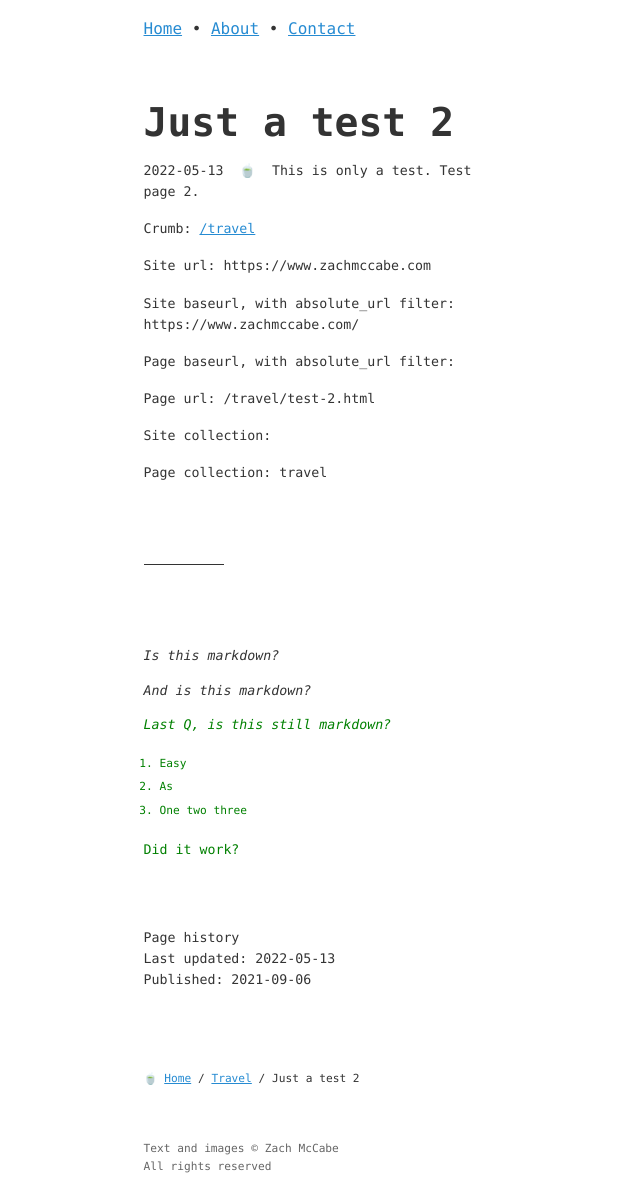
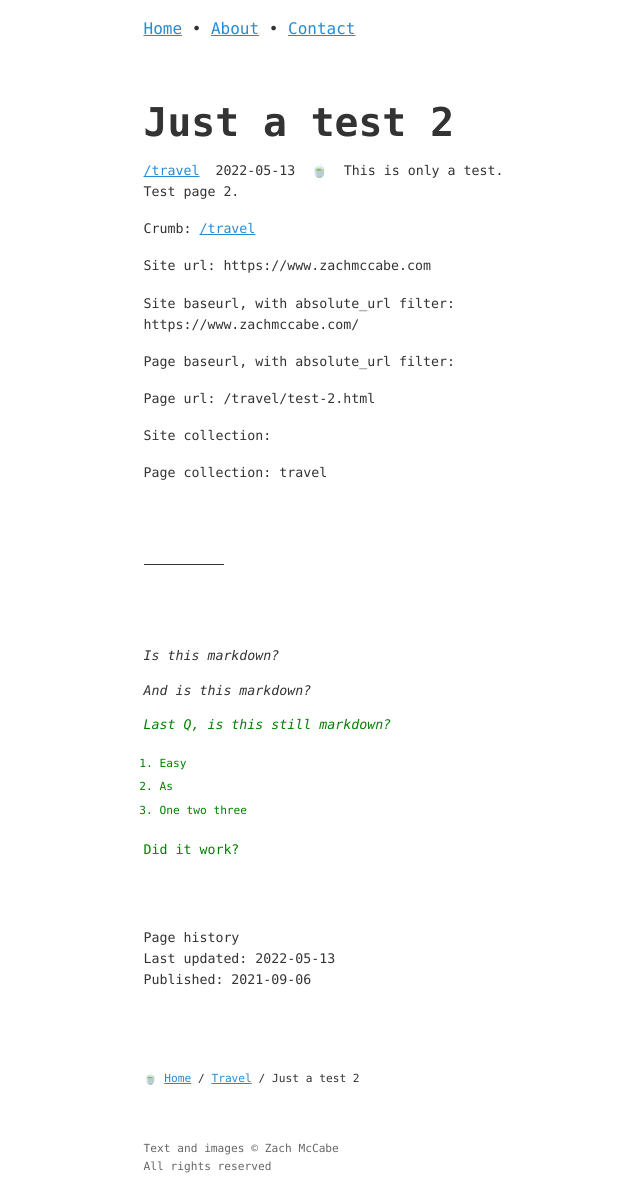
Before and after one commit to zachmccabe/zachmccabe.github.io, a Jekyll site: the page built from _travel/test-2.md, in a window 1280 px wide. Shown: the whole page, without its empty margins (191-831 px from the left). Built offline with Jekyll 4.4.1, drawn with Linux system fonts in a browser that asks for light colours.

Commit message:
Update kao_midnite_3.html

```diff
--- a/_layouts/kao_midnite_3.html
+++ b/_layouts/kao_midnite_3.html
@@ -24,7 +24,7 @@
 <h1 id="{{ page.title }}">{{ page.title }}</h1>
 </header>
 <main>
-{%- if page.lede == "print" -%}<p>{%- include print_update.html -%}&nbsp;&nbsp;{%- include emoji_collection_switch.html -%}&nbsp;&nbsp;{{ page.description }}</p>{%- endif -%}
+{%- if page.lede == "print" -%}<p>{%- if page.hub == nil -%}{%- include breadcrumbs_collection_only.html -%}&nbsp;&nbsp{%- endif -%}{%- include print_update.html -%}&nbsp;&nbsp;{%- include emoji_collection_switch.html -%}&nbsp;&nbsp;{{ page.description }}</p>{%- endif -%}
 {{ content }}
 {%- if page.lede and page.update -%}{% include print_history.html %}{%- endif -%}
 {%- if page.collection -%}<p class="breadbox"><nav class="breadcrumbs">{%- include emoji_collection_switch.html -%}&nbsp;{%- include breadcrumbs.html -%}</nav></p>{%- endif -%}
```
